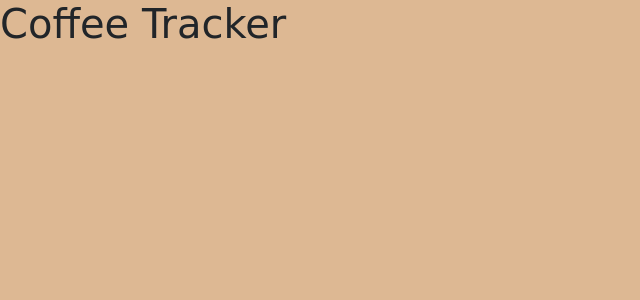
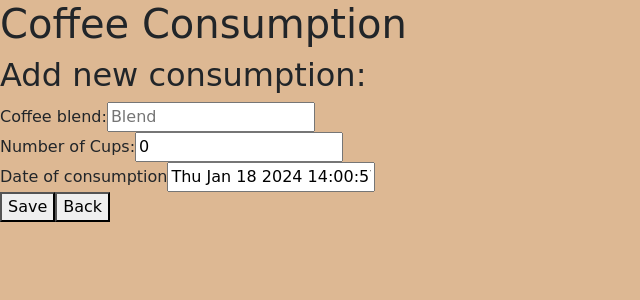
Before and after one commit to TheCSharpAcademy/CodeReviews.Angular.CoffeeTracker, an Angular app in the folder CoffeeTracker.Furiax/CoffeeTrackerUI/: page /add in a window 1280 px wide. Before the commit this address led to /. Shown: the top 300 px of the page, without its empty margins (0-640 px from the left). Built offline with nearby package versions, Linux system fonts and the light colour scheme.

Commit message:
implemented add coffee

```diff
--- /dev/null
+++ b/CoffeeTracker.Furiax/CoffeeTrackerUI/src/app/add-coffee/add-coffee.component.html
@@ -0,0 +1,12 @@
+<h2>Add new consumption:</h2>
+
+<div>
+    <label for="coffee-blend">Coffee blend: </label>
+    <input id="coffee-blend" [(ngModel)]="coffee.blend" placeholder="Blend"><br>
+    <label for="coffee-number">Number of Cups: </label>
+    <input id="coffee-number" [(ngModel)]="coffee.numberOfCups" placeholder="Number of cups"><br>
+    <label for="coffee-time">Date of consumption</label>
+    <input id="coffee-time" [(ngModel)]="coffee.time" placeholder="yyyy-mm-dd">
+</div>
+<button type="button" (click)="save()">Save</button>
+<button type="button" (click)="goBack()">Back</button>
--- /dev/null
+++ b/CoffeeTracker.Furiax/CoffeeTrackerUI/src/app/add-coffee/add-coffee.component.ts
@@ -0,0 +1,30 @@
+import { Component } from '@angular/core';
+import { Coffee } from '../coffee';
+import { CoffeeService } from '../coffeeService';
+import { Location } from '@angular/common';
+
+
+@Component({
+  selector: 'app-add-coffee',
+  templateUrl: './add-coffee.component.html',
+  styleUrl: './add-coffee.component.css'
+})
+export class AddCoffeeComponent {
+  coffee: Coffee = {
+    blend: '',
+    numberOfCups: 0,
+    time: new Date()
+  };
+  constructor(private coffeeService: CoffeeService, private location: Location) { }
+
+  save(): void {
+    if (this.coffee) {
+      this.coffeeService.addCoffee(this.coffee)
+        .subscribe(() => this.goBack());
+    }
+  }
+
+  goBack(): void {
+    this.location.back();
+  }
+}
--- a/CoffeeTracker.Furiax/CoffeeTrackerUI/src/app/app-routing.module.ts
+++ b/CoffeeTracker.Furiax/CoffeeTrackerUI/src/app/app-routing.module.ts
@@ -2,11 +2,13 @@ import { NgModule } from '@angular/core';
 import { RouterModule, Routes } from '@angular/router';
 import { CoffeeRecordComponent } from './coffee-record/coffee-record.component';
 import { CoffeeDetailComponent } from './coffee-detail/coffee-detail.component';
+import { AddCoffeeComponent } from './add-coffee/add-coffee.component';
 
 const routes: Routes = [
   { path: 'coffee-record', component: CoffeeRecordComponent},
   { path: '', redirectTo: 'coffee-record', pathMatch: 'full' },
-  { path: 'detail/:id', component: CoffeeDetailComponent}
+  { path: 'detail/:id', component: CoffeeDetailComponent },
+  { path: 'add', component: AddCoffeeComponent }
 ];
 
 @NgModule({
--- a/CoffeeTracker.Furiax/CoffeeTrackerUI/src/app/app.component.html
+++ b/CoffeeTracker.Furiax/CoffeeTrackerUI/src/app/app.component.html
@@ -1,2 +1,2 @@
-<h1>{{title}}</h1>
+<h1>Coffee Consumption</h1>
 <router-outlet></router-outlet>
--- a/CoffeeTracker.Furiax/CoffeeTrackerUI/src/app/app.module.ts
+++ b/CoffeeTracker.Furiax/CoffeeTrackerUI/src/app/app.module.ts
@@ -6,12 +6,14 @@ import { AppComponent } from './app.component';
 import { CoffeeRecordComponent } from './coffee-record/coffee-record.component';
 import { HttpClientModule } from '@angular/common/http';
 import { CoffeeDetailComponent } from './coffee-detail/coffee-detail.component';
+import { AddCoffeeComponent } from './add-coffee/add-coffee.component';
 
 @NgModule({
   declarations: [
     AppComponent,
     CoffeeRecordComponent,
-    CoffeeDetailComponent
+    CoffeeDetailComponent,
+    AddCoffeeComponent
   ],
   imports: [
     BrowserModule,
--- a/CoffeeTracker.Furiax/CoffeeTrackerUI/src/app/coffee-record/coffee-record.component.html
+++ b/CoffeeTracker.Furiax/CoffeeTrackerUI/src/app/coffee-record/coffee-record.component.html
@@ -1,7 +1,7 @@
-
-<h3>Coffee overview:</h3>
+<h3>Overview:</h3>
 <div>
     <button class="button" routerLink="/add">Add a coffee</button>
+
     <table>
         <tbody>
             <tr>
--- a/CoffeeTracker.Furiax/CoffeeTrackerUI/src/app/coffee.ts
+++ b/CoffeeTracker.Furiax/CoffeeTrackerUI/src/app/coffee.ts
@@ -1,5 +1,5 @@
 export interface Coffee {
-  id: number;
+  id?: number;
   blend: string;
   numberOfCups: number;
   time: Date;
--- a/CoffeeTracker.Furiax/CoffeeTrackerUI/src/app/coffeeService.ts
+++ b/CoffeeTracker.Furiax/CoffeeTrackerUI/src/app/coffeeService.ts
@@ -45,7 +45,11 @@ getCoffeeNo404<Data>(id: number): Observable < Coffee > {
       catchError(this.errorHandler<any>('updateCoffee'))
     );
   }
-
+  addCoffee(coffee: Coffee): Observable<Coffee> {
+    return this.http.post<Coffee>(this.apiUrl, coffee, this.httpOptions).pipe(
+      catchError(this.errorHandler<Coffee>('addCoffee'))
+    );
+  }
   private errorHandler<T>(operation = 'operation', result?: T) {
     return (error: any): Observable<T> => {
       console.error(error);
```
Also changed, not shown: CoffeeTracker.Furiax/CoffeeTrackerUI/src/app/add-coffee/add-coffee.component.css (added), 2 other files (tests, documents, lock files or other folders).
